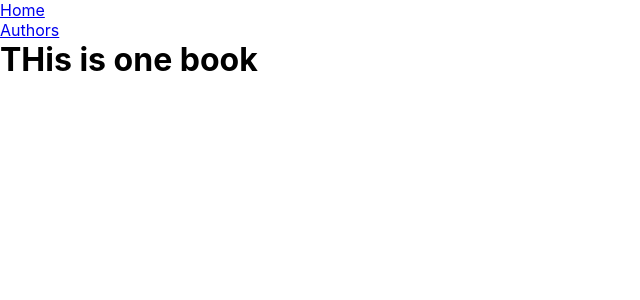
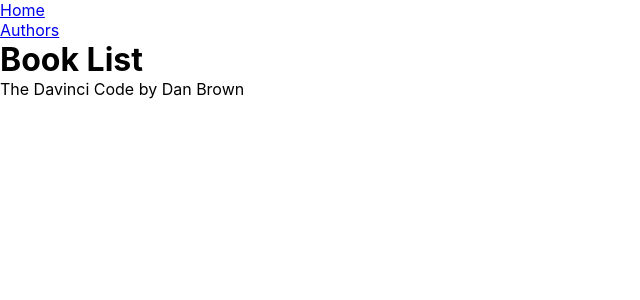
Before and after one commit to hsztan/book-store, a React (Create React App) app: page / in a window 1280 px wide. Shown: the top 300 px of the page, without its empty margins (0-640 px from the left). Built offline with nearby package versions, Linux system fonts and the light colour scheme.

Commit message:
Add author and title props for book.jsx

```diff
--- a/src/components/book-list/BookList.jsx
+++ b/src/components/book-list/BookList.jsx
@@ -1,9 +1,8 @@
-// import { useState } from 'react';
 import Book from '../book/Book';
 
-const BookList = (props) => (
+const BookList = () => (
   <div className="bookscontainer">
-    <Book />
+    <Book title="The Davinci Code" author="Dan Brown" />
   </div>
 );
 
--- a/src/components/book/Book.jsx
+++ b/src/components/book/Book.jsx
@@ -1,7 +1,10 @@
-const Book = (props) => (
-  <div className="bookscontainer">
-    <h1>THis is one book</h1>
-  </div>
-);
+const Book = (props) => {
+  const { title, author } = props;
+  return (
+    <p>
+      {title} by {author}
+    </p>
+  );
+};
 
 export default Book;
--- a/src/pages/Home.jsx
+++ b/src/pages/Home.jsx
@@ -2,6 +2,7 @@ import BookContainer from '../components/book-container/BookContainer';
 
 const Home = () => (
   <div>
+    <h1>Book List</h1>
     <BookContainer />
   </div>
 );
```
Also changed, not shown: .babelrc (added), .eslintrc.json (added), .stylelintrc.json (added), src/components/add-book/AddBook.jsx (added), 2 other files (tests, documents, lock files or other folders).
